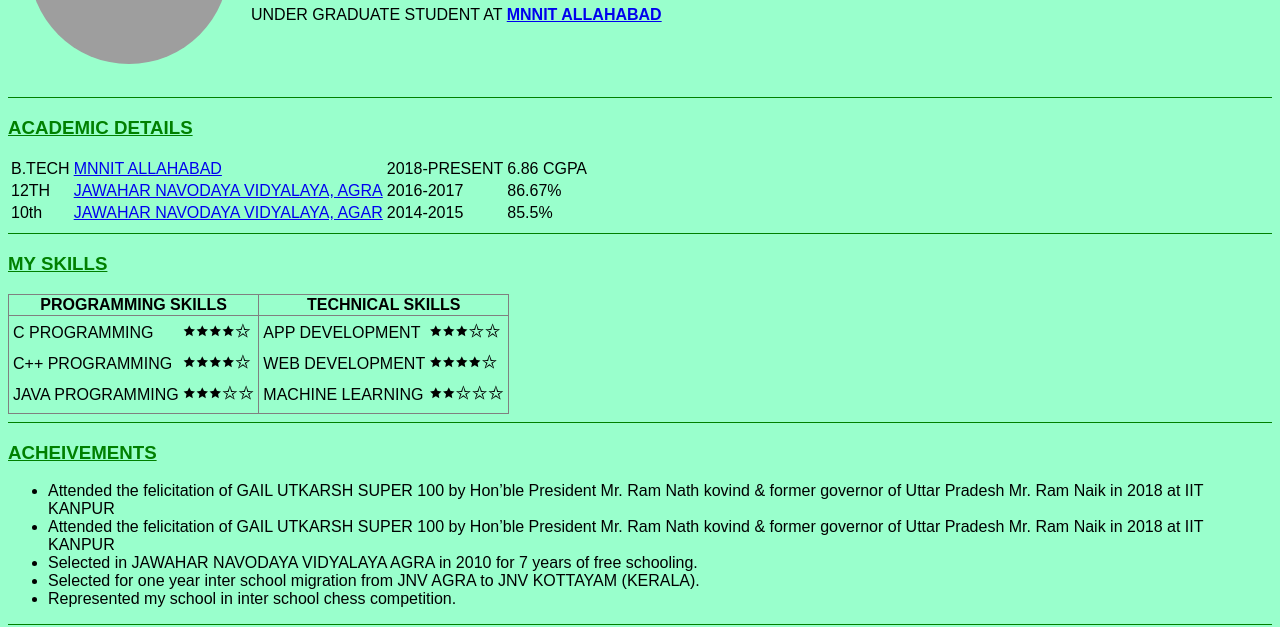
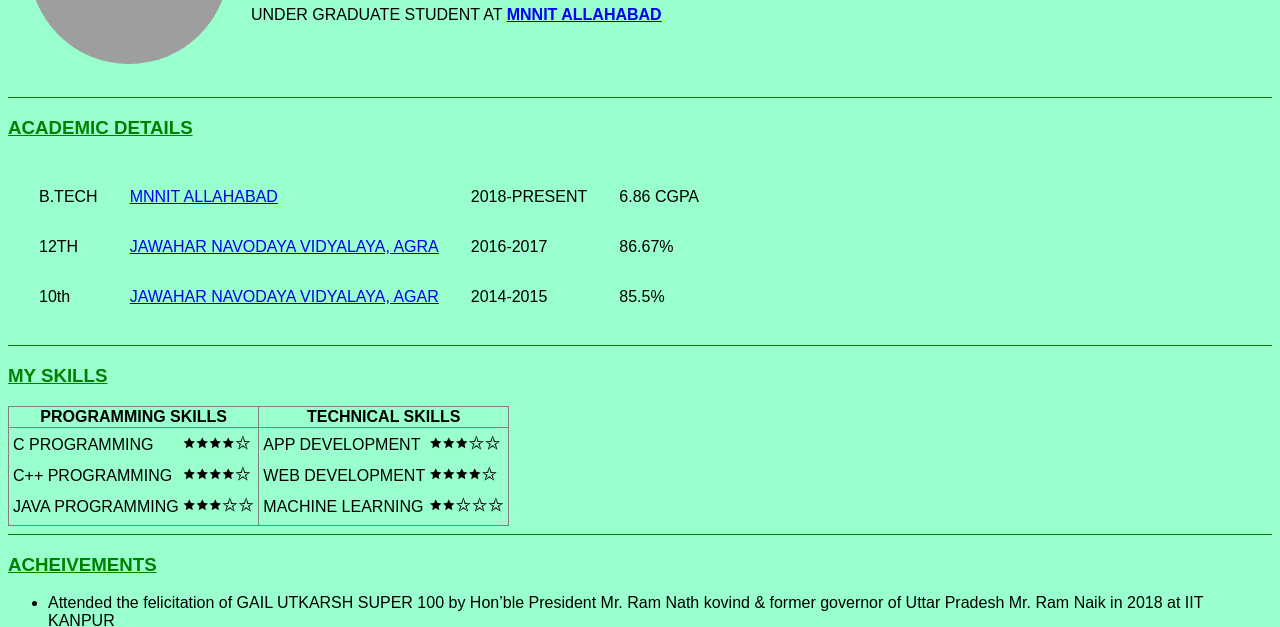
Before and after one commit to RahulGahalaut/cv, a plain HTML site: page index.html in a window 1280 px wide. Shown: the part 165-792 px from the top of the page. Drawn offline with Linux system fonts and the light colour scheme; grey boxes are pictures that could not be loaded.

Commit message:
Update index.html

```diff
--- a/index.html
+++ b/index.html
@@ -17,7 +17,7 @@
 
       <hr size="1px" color="green" noshade>
       <h3 style="color:green"><b><u>ACADEMIC DETAILS</u></b></h3>
-      <table>
+      <table cellspacing="30px">
         <tr>
           <td>B.TECH</td>
           <td><a href="http://mnnit.ac.in/">MNNIT ALLAHABAD</a></td>
@@ -40,7 +40,7 @@
       </table>
       <hr color="green" size="1px" noshade>
       <h3 style="color:green"><strong><u>MY SKILLS</u></strong></h3>
-      <table border="1px" style="border-collapse:collapse; cellspacing:20px">
+      <table border="1px" cellspacing="30px" style="border-collapse:collapse">
       <thead>
         <th>PROGRAMMING SKILLS</th>
         <th>TECHNICAL SKILLS</th>
```
